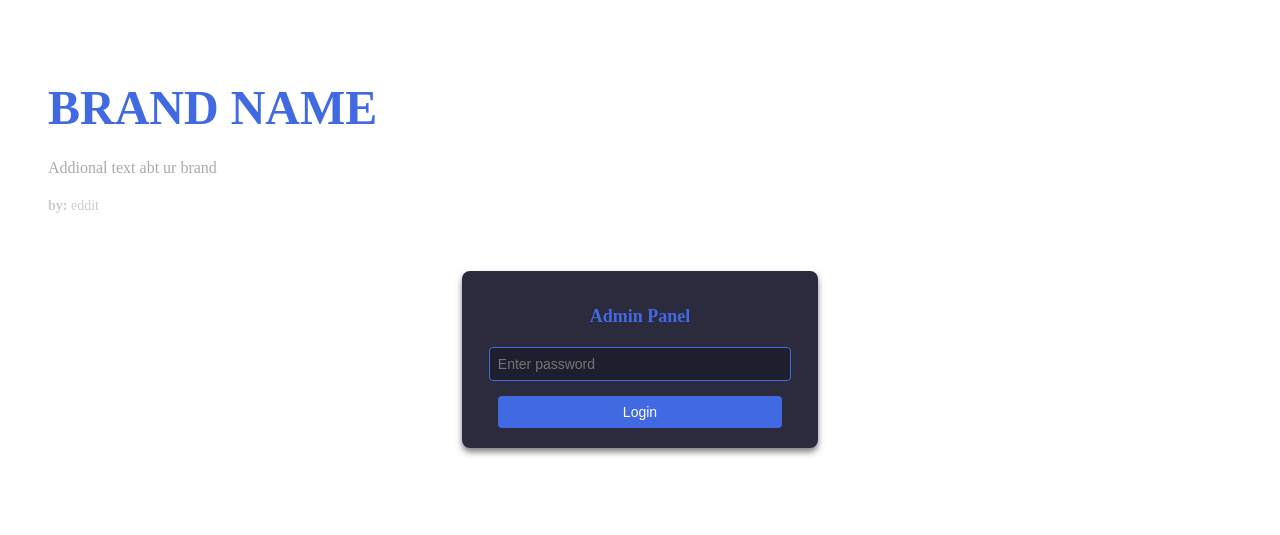
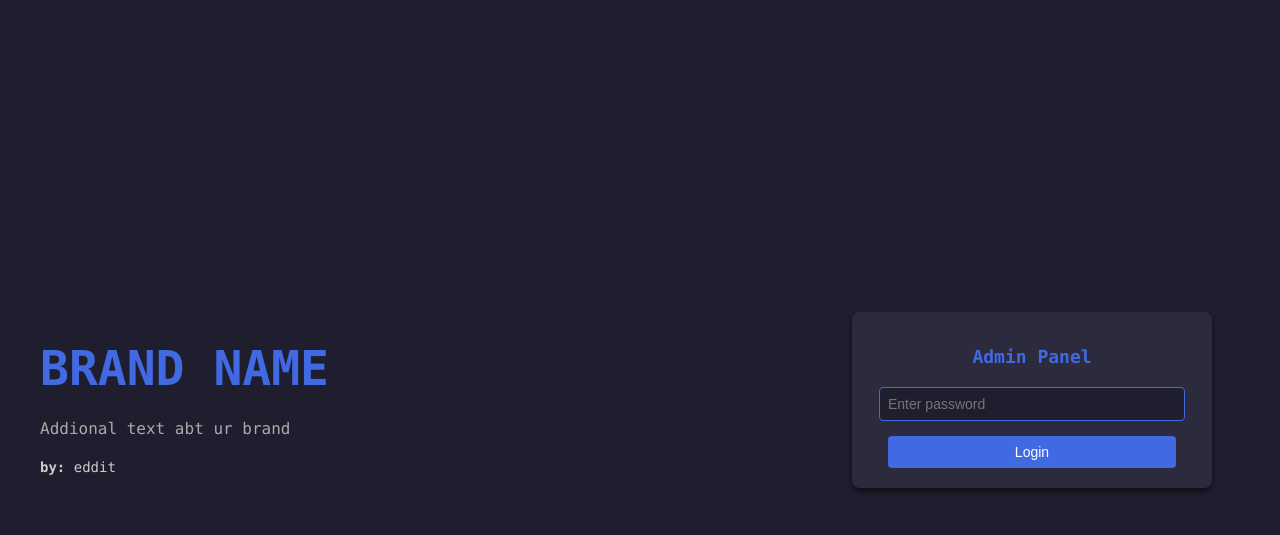
Before and after one commit to edditdev/Login-Page, a plain HTML site: page index.html in a window 1280 px wide. Drawn offline with Linux system fonts and the light colour scheme.

Commit message:
Update index.html

```diff
--- a/index.html
+++ b/index.html
@@ -1,10 +1,94 @@
 <!DOCTYPE html>
 <html lang="en">
 <head>
-    <link rel="stylesheet" type="text/css" href="styles.css">
     <meta charset="UTF-8">
     <meta name="viewport" content="width=device-width, initial-scale=1.0">
     <title>VEETY</title>
+    <style>
+        body {
+            margin: 0;
+            padding: 0;
+            display: flex;
+            justify-content: space-between;
+            align-items: center;
+            height: 100vh;
+            background-color: #1e1e2f;
+            color: #dcdcdc;
+            font-family: Consolas, "Courier New", monospace;
+        }
+
+        /* Lewa część: Tekst główny */
+        .main-content {
+            flex: 1;
+            max-width: 55%;
+            padding: 40px;
+        }
+
+        .main-content h1 {
+            font-size: 48px;
+            color: royalblue;
+            margin-bottom: 20px;
+        }
+
+        .main-content h2 {
+            font-size: 16px;
+            color: #aaa;
+            font-weight: normal;
+            line-height: 1.6;
+            margin-bottom: 10px;
+        }
+
+        .main-content p {
+            font-size: 14px;
+            color: #ccc;
+            line-height: 1.6;
+        }
+
+        /* Panel logowania */
+        .login-panel {
+            flex: 1;
+            max-width: 25%;
+            margin: auto;
+            padding: 20px;
+            background-color: #2b2b3d;
+            border-radius: 8px;
+            box-shadow: 0 4px 6px rgba(0, 0, 0, 0.5);
+            text-align: center;
+        }
+
+        .login-panel h2 {
+            margin-bottom: 20px;
+            font-size: 18px;
+            color: royalblue;
+        }
+
+        .login-panel input {
+            width: 90%;
+            padding: 8px;
+            margin-bottom: 15px;
+            background-color: #1e1e2f;
+            border: 1px solid royalblue;
+            border-radius: 4px;
+            color: #dcdcdc;
+            font-size: 14px;
+        }
+
+        .login-panel button {
+            width: 90%;
+            padding: 8px;
+            background-color: royalblue;
+            border: none;
+            border-radius: 4px;
+            color: #fff;
+            font-size: 14px;
+            cursor: pointer;
+            transition: background-color 0.3s ease;
+        }
+
+        .login-panel button:hover {
+            background-color: royalblue;
+        }
+    </style>
 </head>
 <body>
 
@@ -39,7 +123,7 @@ document.getElementById("login-form").addEventListener("submit", async function(
     const correctPassword = await loadEncryptedPassword();
 
     if (inputPassword === correctPassword) {
-        window.location.href = "kenziinfo.html";
+        window.location.href = "dashboard.html";
     } else {
         document.getElementById("error-message").style.display = "block";
     }
```
